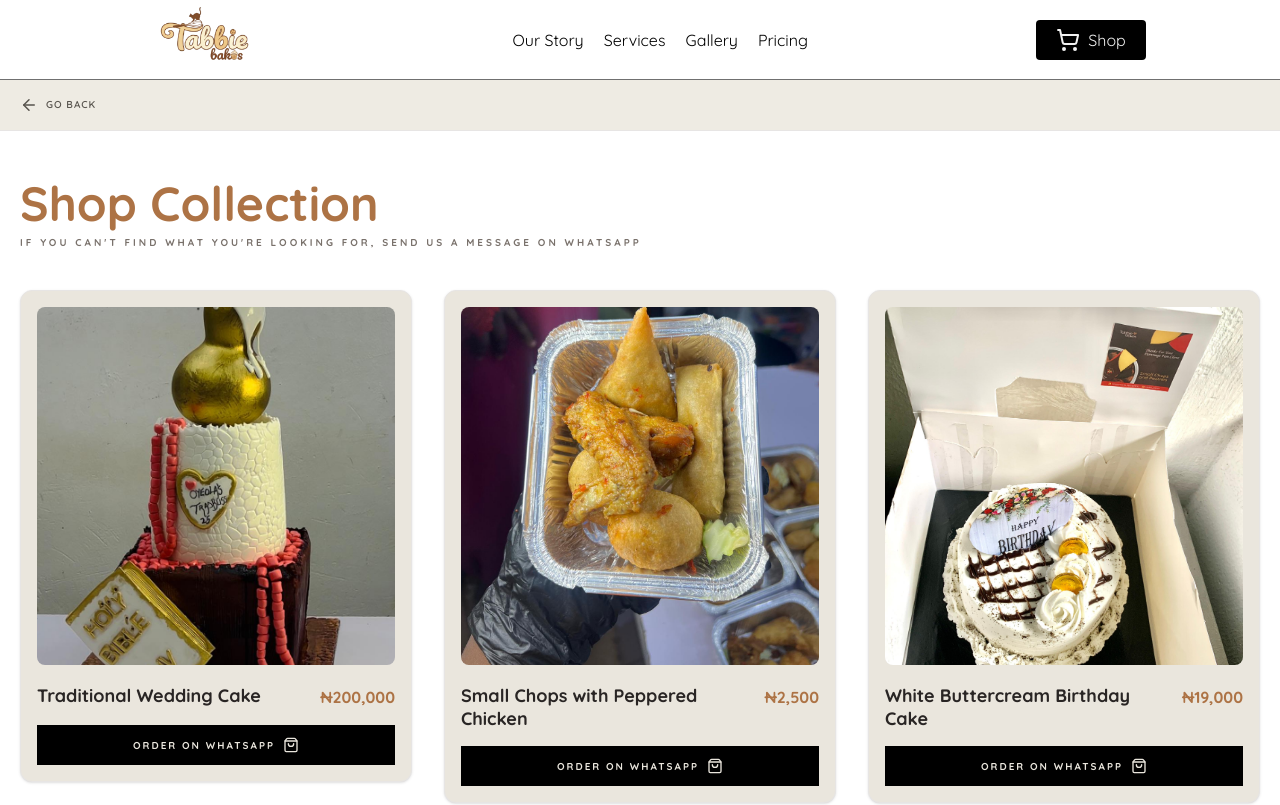
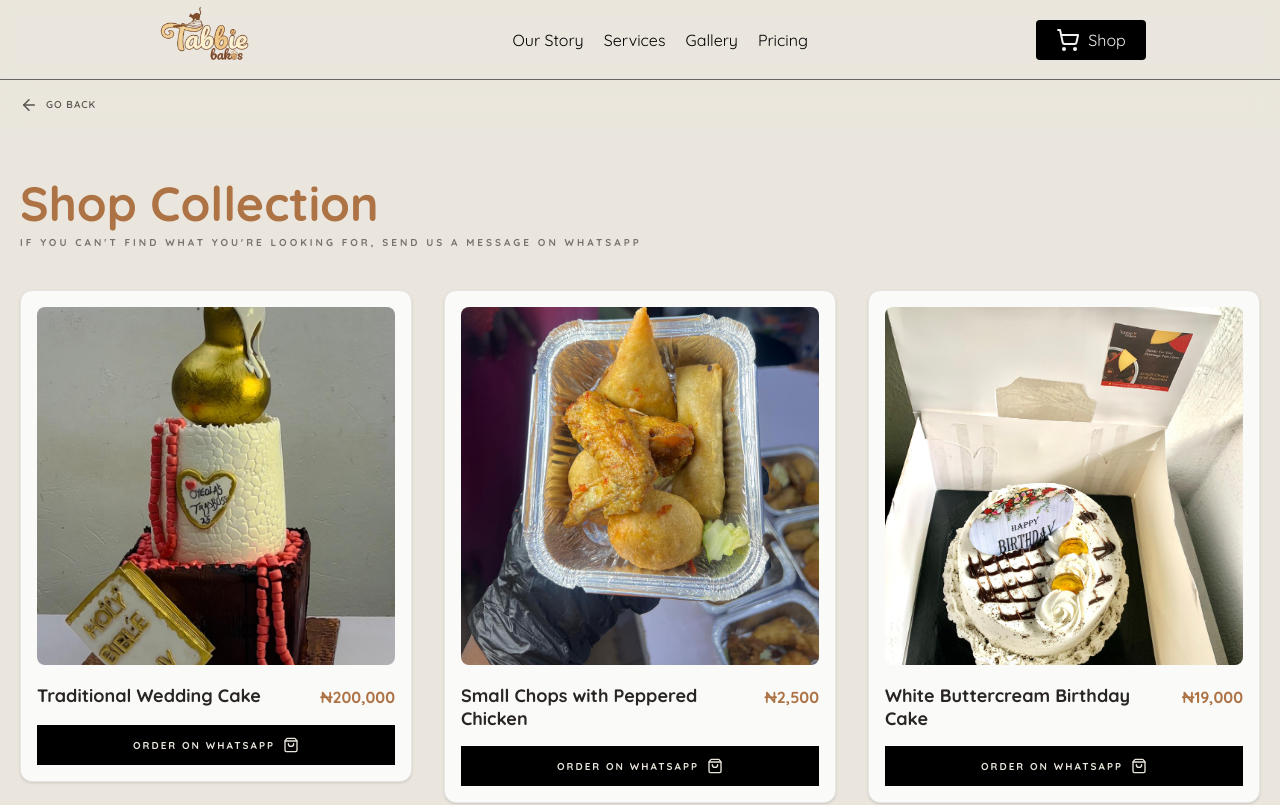
Before and after one commit to Elite-Dev-Repo/TabbieBites, a React (Vite) app: page /shop in a window 1280 px wide. Shown: the top 805 px of the page. Built offline with nearby package versions, Linux system fonts and the light colour scheme.

Commit message:
color fix

```diff
--- a/src/Shop.jsx
+++ b/src/Shop.jsx
@@ -34,7 +34,7 @@ const ProductCard = ({ product }) => {
   return (
     /* 1. Added break-inside-avoid to prevent card splitting */
     /* 2. Changed mb-8 to provide consistent vertical spacing in columns */
-    <div className="break-inside-avoid mb-8 group flex flex-col bg-[var(--color-primary)] p-4 rounded-xl border border-stone-200 shadow-sm hover:shadow-md transition-all duration-300 font-['Quicksand']">
+    <div className="break-inside-avoid mb-8 group flex flex-col bg-stone-50 p-4 rounded-xl border border-stone-200 shadow-sm hover:shadow-md transition-all duration-300 font-['Quicksand']">
       <div className="relative aspect-square overflow-hidden bg-stone-100 rounded-lg">
         <img
           src={product.img}
@@ -130,12 +130,12 @@ const Shop = () => {
   ];
 
   return (
-    <div className="min-h-screen flex flex-col bg-[#fff] font-['Quicksand']">
+    <div className="min-h-screen flex flex-col bg-primary font-['Quicksand']">
       <Toaster position="top-center" richColors />
 
       <Nav />
 
-      <div className="sticky top-[0px] z-30 bg-[var(--color-primary)]/80 backdrop-blur-md border-b border-stone-200">
+      <div className="sticky top-[0px] z-30 bg-primary/80 backdrop-blur-md border-b border-stone-200">
         <div className="cont py-4">
           <button
             onClick={() => navigate(-1)}
--- a/src/components/Nav.jsx
+++ b/src/components/Nav.jsx
@@ -50,12 +50,12 @@ const Nav = () => {
           <div className="absolute top-[80px] left-0 w-full bg-[var(--color-primary)] lg:hidden shadow-lg">
             <ul className="flex flex-col gap-4 p-5">
               <li className="hover:text-(--color-secondary)">
-                <a href="#about" onClick={() => setIsMenuOpen(false)}>
+                <a href="/#about" onClick={() => setIsMenuOpen(false)}>
                   Our Story
                 </a>
               </li>
               <li className="hover:text-(--color-secondary)">
-                <a href="#services" onClick={() => setIsMenuOpen(false)}>
+                <a href="/#services" onClick={() => setIsMenuOpen(false)}>
                   Services
                 </a>
               </li>
@@ -65,7 +65,7 @@ const Nav = () => {
                 </a>
               </li>
               <li className="hover:text-(--color-secondary)">
-                <a href="#contact" onClick={() => setIsMenuOpen(false)}>
+                <a href="/#contact" onClick={() => setIsMenuOpen(false)}>
                   Contact
                 </a>
               </li>
@@ -77,7 +77,7 @@ const Nav = () => {
               <li>
                 <button className="w-full bg-[#000] text-[#f2f2f2] px-5 py-3 border flex gap-2 items-center justify-center">
                   <ShoppingCart />
-                  <a href="" onClick={() => navigate("/shop")}>
+                  <a href="/shop" onClick={() => setIsMenuOpen(false)}>
                     Shop
                   </a>
                 </button>
```
